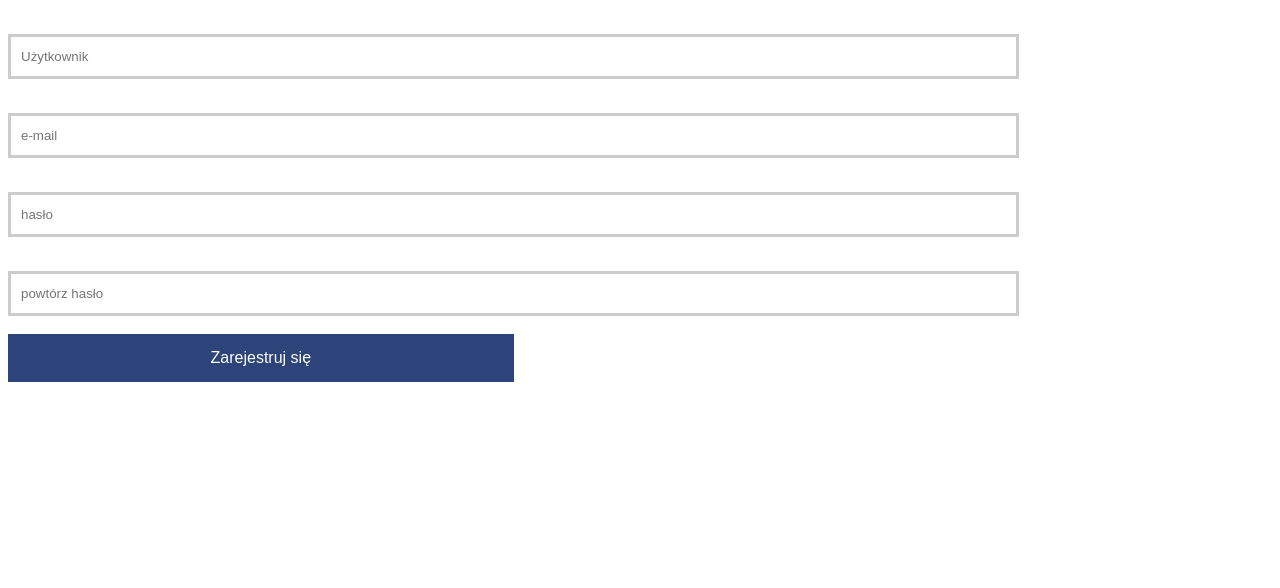
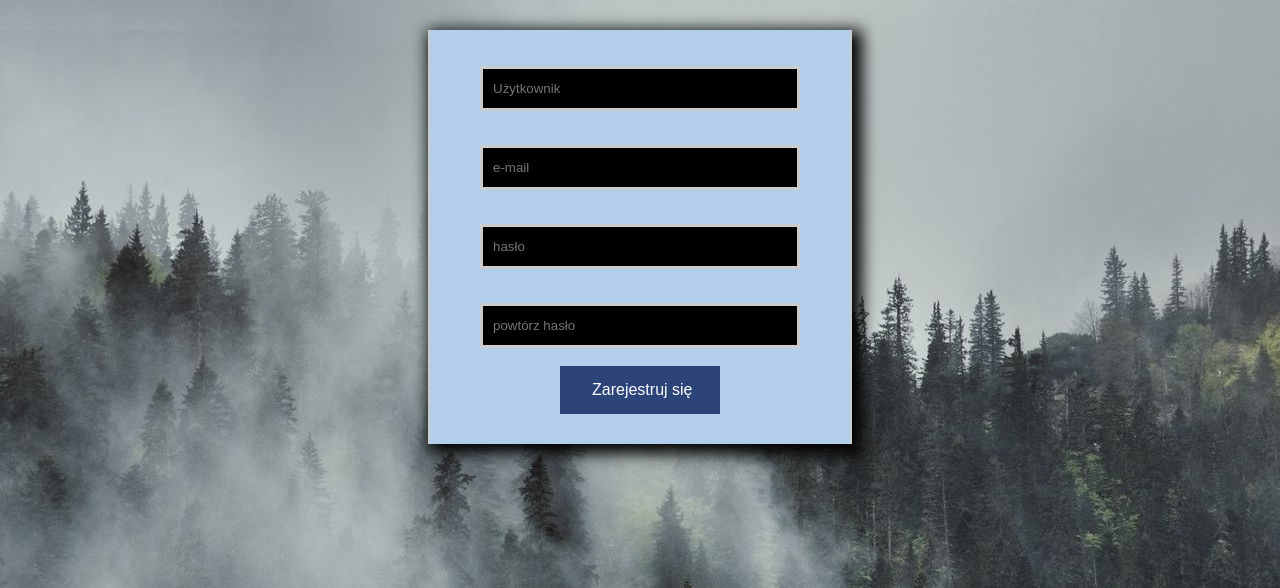
Before and after one commit to k4-100/tskjpg, a PHP site: page /rejestracja.php in a window 1280 px wide. Shown: the top 588 px of the page. Before the commit the page ends 382 px from the top, so only its background shows below. Run offline with PHP 8.4, Linux system fonts and the light colour scheme; some libraries are stand-ins or nearby versions.

Commit message:
Poprawiono wygląd rejestracji

```diff
--- a/logout.php
+++ b/logout.php
@@ -3,8 +3,6 @@
 	session_start();
 
 	session_unset();
-
-
 ?>
 
 <h2>
--- a/_rejestracja.css
+++ b/rejestracja.css
@@ -32,6 +32,7 @@ a:active
 	text-decoration: none;
 }
 
+
 #container
 {
 	margin-left: auto;
@@ -59,3 +60,18 @@ a:active
 	margin-top: 10px;
 	margin-bottom: 10px;
 }
+
+
+
+.text_input{
+	background: black;
+	color: white;
+	width: 80%;
+	padding: 12px 10px;
+	margin: 8px 0;
+	box-sizing: border-box;
+	border: 3px solid #ccc;
+	--webkit-transition: 0.5s;
+	transition: 0.5s;
+	outline: none;
+}
```
Also changed, not shown: rejestracja.php (+4 -4 lines), paralax.jpg (renamed from f.jpg).
